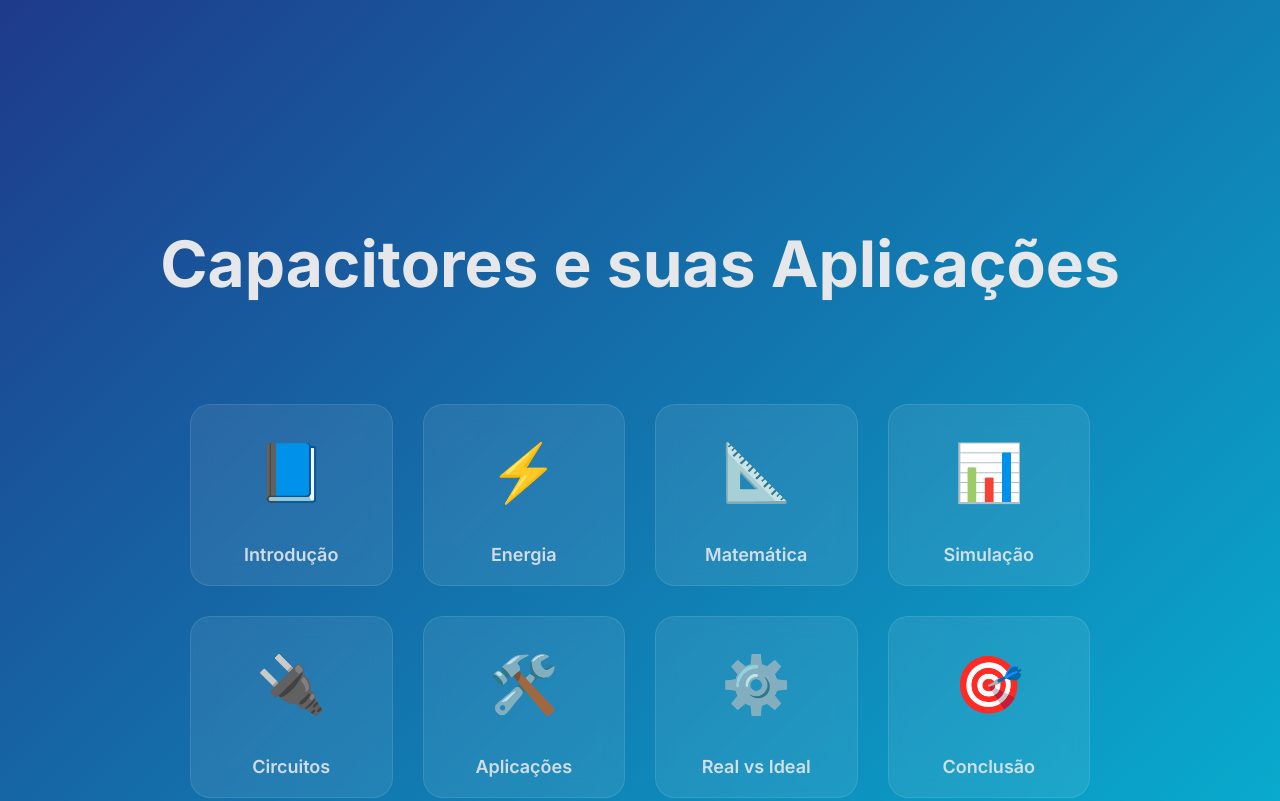
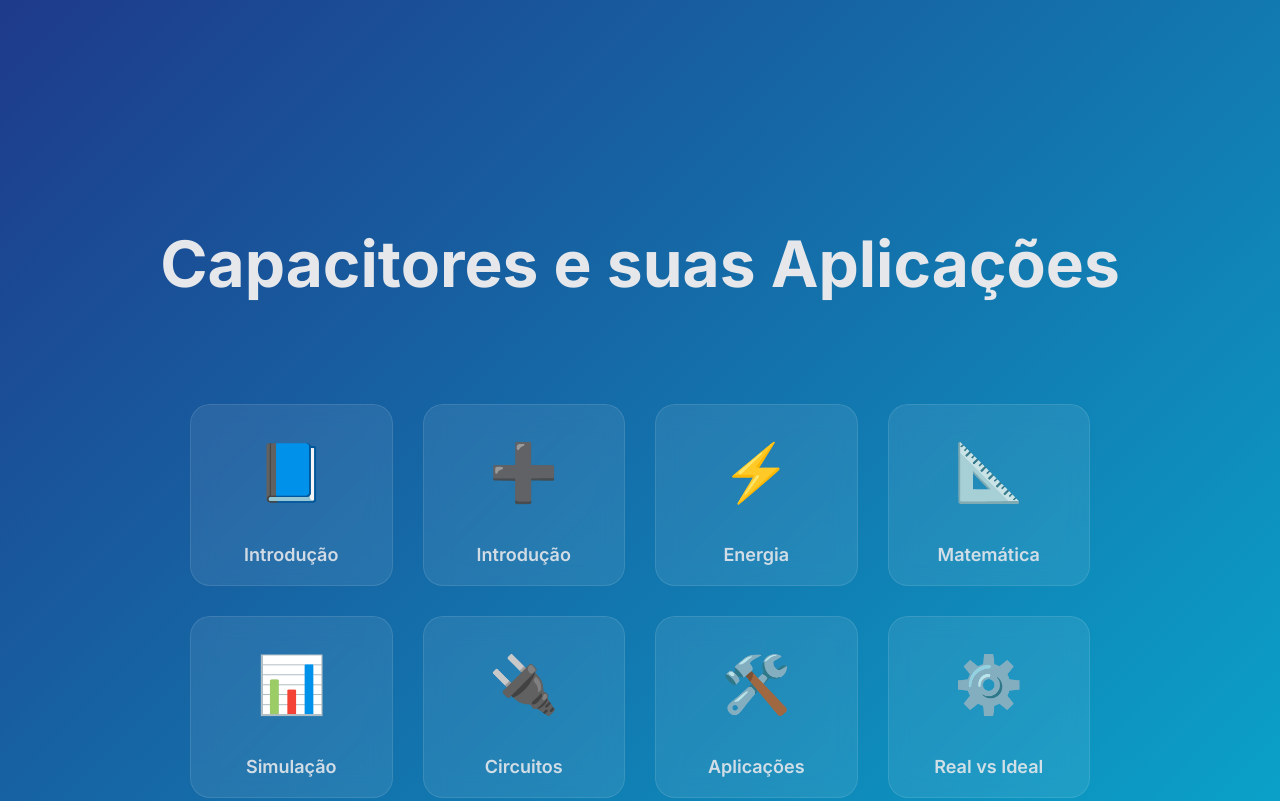
Before and after one commit to Pedroedroedro/capacitores_site, a plain HTML site: page index.html in a window 1280 px wide. Shown: the top 801 px of the page. Drawn offline with Linux system fonts and the light colour scheme.

Commit message:
Update index.html

```diff
--- a/index.html
+++ b/index.html
@@ -21,6 +21,11 @@
 
   <div class="card-menu" onclick="abrirSecao('intro')">
   <span>📘</span>
+  <p>Introdução</p>
+  </div>
+
+  <div class="card-menu" onclick="abrirSecao('animacao')">
+  <span>➕</span>
   <p>Introdução</p>
   </div>
 
```
